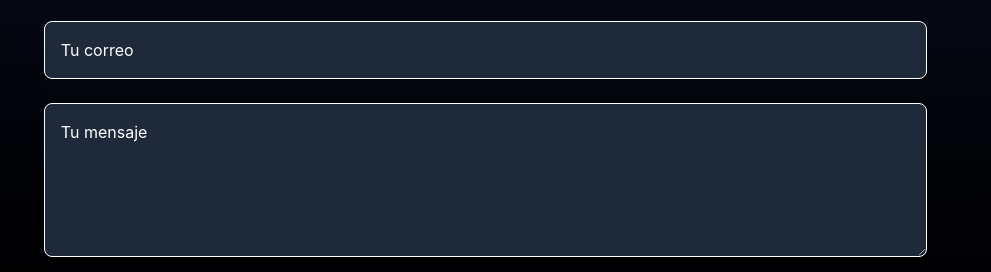
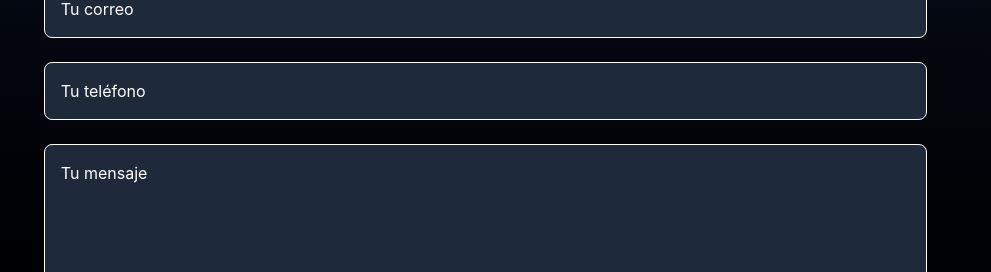
Before and after one commit to steukchen/CHNKIMERA-LP, a website: page contacto.html in a window 1280 px wide. Shown: the part 1098-1370 px from the top of the page, 289-1280 px from the left. Drawn offline with Linux system fonts and the light colour scheme.

Commit message:
lastcommit

```diff
--- a/contacto.html
+++ b/contacto.html
@@ -71,6 +71,8 @@
                         class="p-4 rounded-lg bg-gray-800 text-white focus:outline-none focus:ring-2 focus:ring-red-500">
                     <input type="email" name="email" placeholder="Tu correo" required
                         class="p-4 rounded-lg bg-gray-800 text-white focus:outline-none focus:ring-2 focus:ring-red-500">
+                    <input type="number" name="telefono" placeholder="Tu teléfono" required
+                        class="p-4 rounded-lg bg-gray-800 text-white focus:outline-none focus:ring-2 focus:ring-red-500">
                     <textarea name="mensaje" rows="5" placeholder="Tu mensaje" required
                         class="p-4 rounded-lg bg-gray-800 text-white focus:outline-none focus:ring-2 focus:ring-red-500"></textarea>
                     <button type="submit"
```
